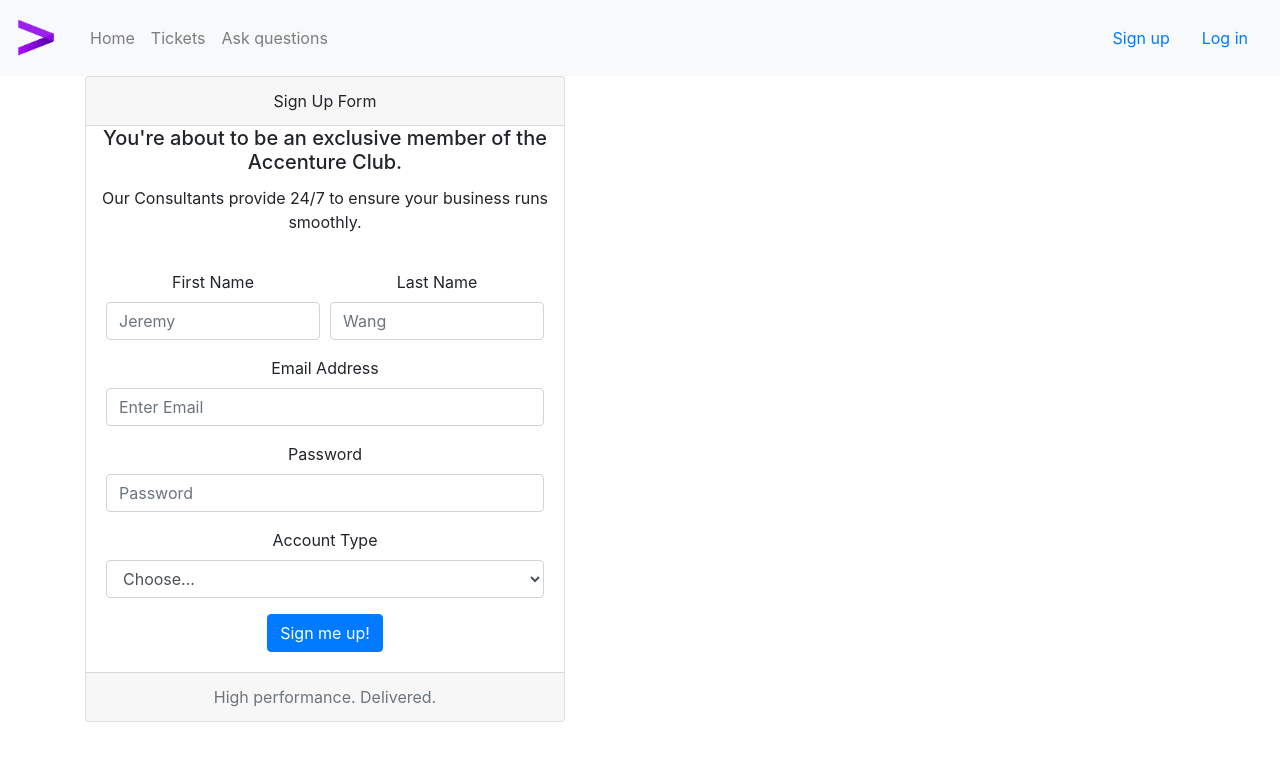
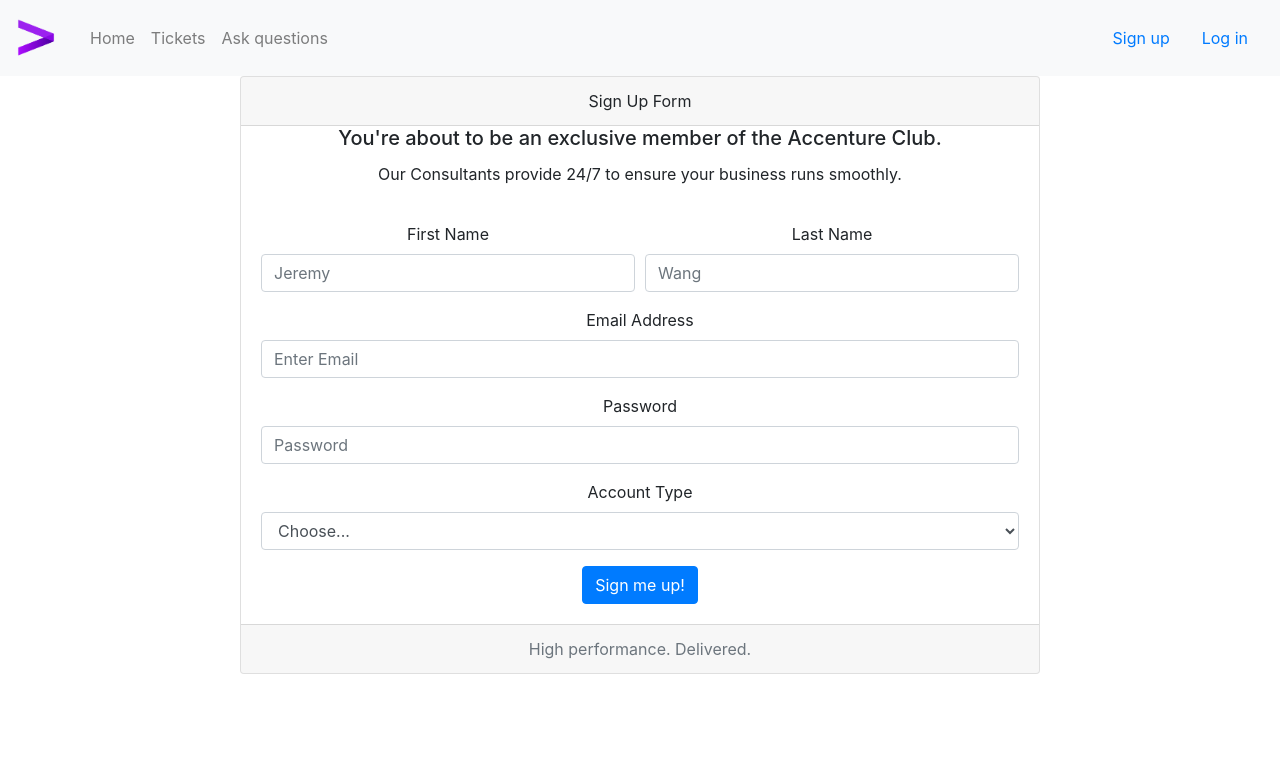
Before and after one commit to typokills/ESC-React-FrontEnd, a React (Create React App) app: page / in a window 1280 px wide. Shown: the top 760 px of the page. Built offline with nearby package versions, Linux system fonts and the light colour scheme.

Commit message:
change back to center

```diff
--- a/src/SignUpForm.js
+++ b/src/SignUpForm.js
@@ -30,8 +30,12 @@
               </Form>
             </Navbar.Collapse>
           </Navbar>
-         <Container className="align-center">
-          <Card style={{width:"30rem"}}  className="text-center">
+         <Container style={{
+            display: "flex",
+            alignItems: "center",
+            justifyContent: "center"
+          }}>
+          <Card style={{width:"50rem"}}  className="text-centre">
               <Card.Header>Sign Up Form</Card.Header>
               <Card.Title>You're about to be an exclusive member of the Accenture Club.</Card.Title>
               <Card.Text>
```
Also changed, not shown: 1 other file (tests, documents, lock files or other folders).
